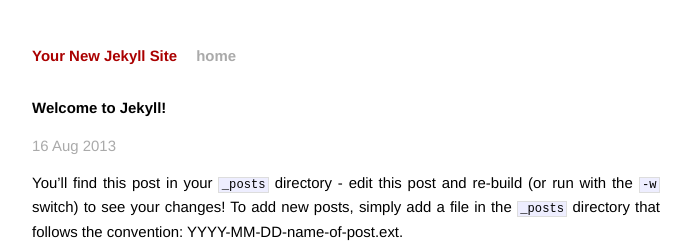
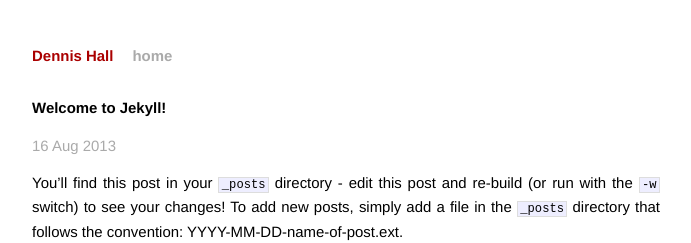
Before and after one commit to dnshl/dnshl.github.io, a Jekyll site: the page built from _posts/2013-08-16-welcome-to-jekyll.markdown, in a window 1280 px wide. Shown: the top 243 px of the page, without its empty margins (294-985 px from the left). Built offline with Jekyll 4.4.1, drawn with Linux system fonts in a browser that asks for light colours; Markdown is read by kramdown in place of the engine named in the settings.

Commit message:
Changed blog name

```diff
--- a/_config.yml
+++ b/_config.yml
@@ -1,4 +1,4 @@
-name: Your New Jekyll Site
+name: Dennis Hall
 markdown: redcarpet
 pygments: true
 permalink: /blog/:title.html
```
